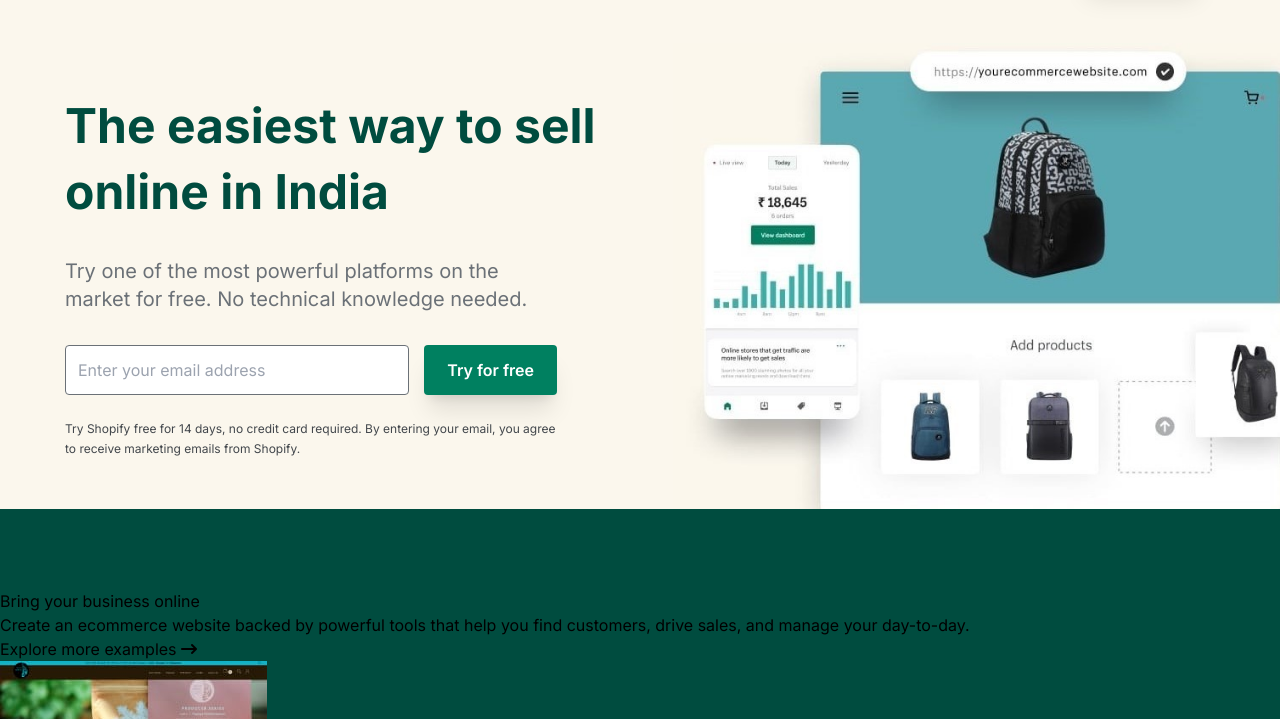
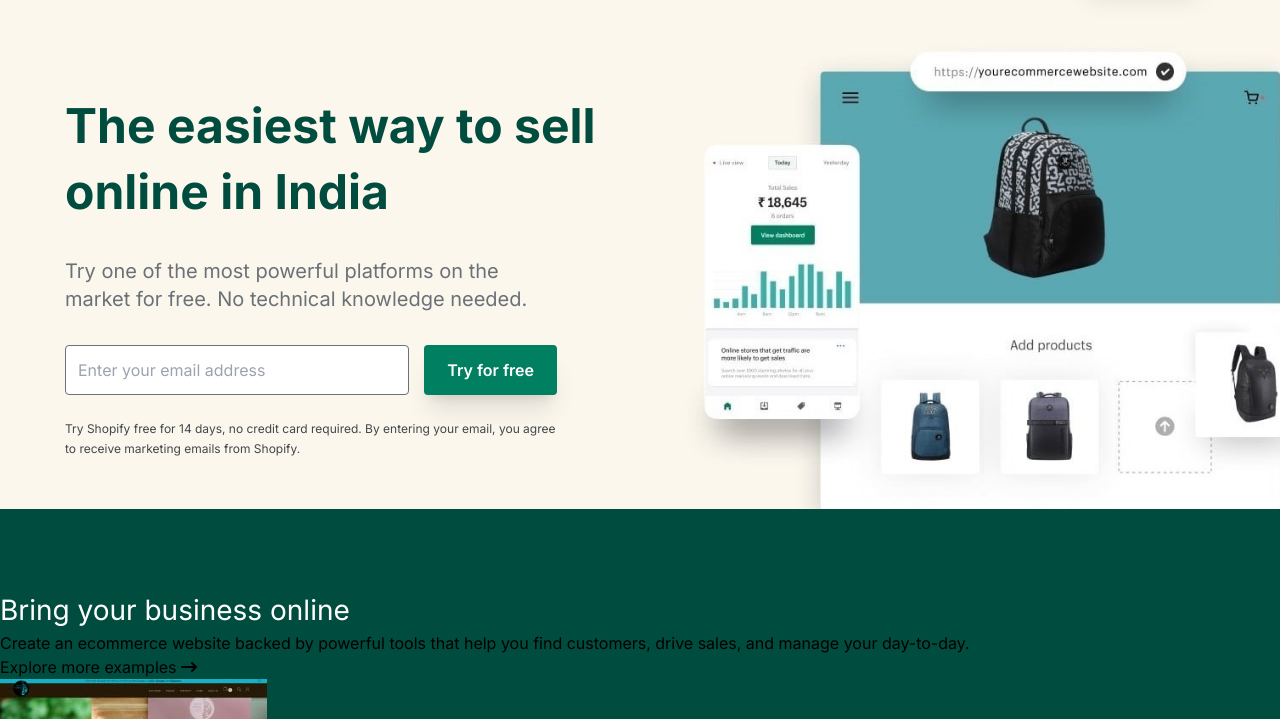
Before and after one commit to kammar20/Shopify-Clone, a plain HTML site: page index.html in a window 1280 px wide. Shown: the part 81-800 px from the top of the page. Drawn offline with nearby package versions, Linux system fonts and the light colour scheme.

Commit message:
updated business heading

```diff
--- a/index.html
+++ b/index.html
@@ -187,7 +187,7 @@
                 <main class="heading">
                     <!-- left -->
                     <div class="left">
-                        <h2>Bring your business online</h2>
+                        <h2 class="text-[28px] text-white">Bring your business online</h2>
                         <p> Create an ecommerce website backed by powerful tools that help you find customers, drive
                             sales, and manage your day-to-day.</p>
                     </div>
```
